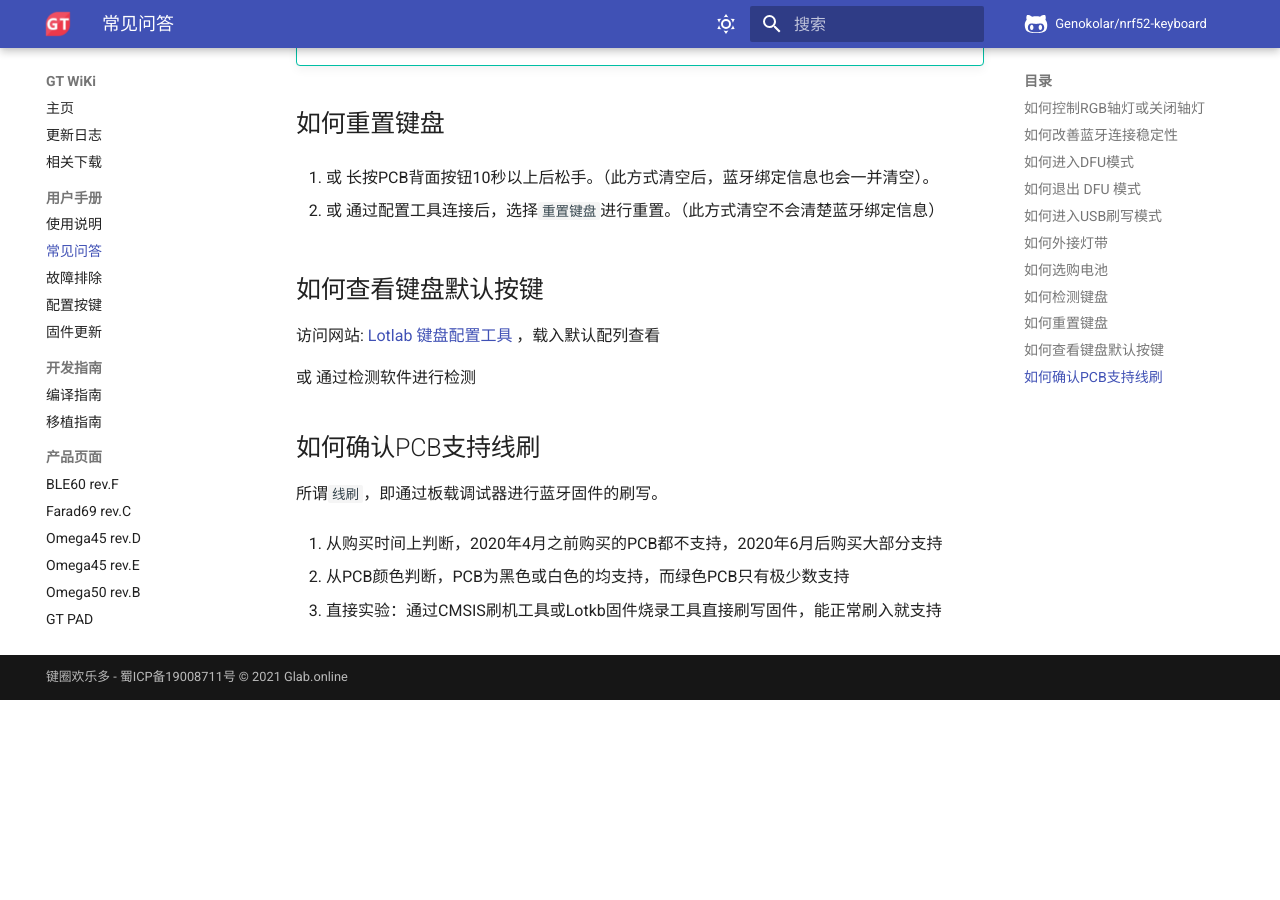
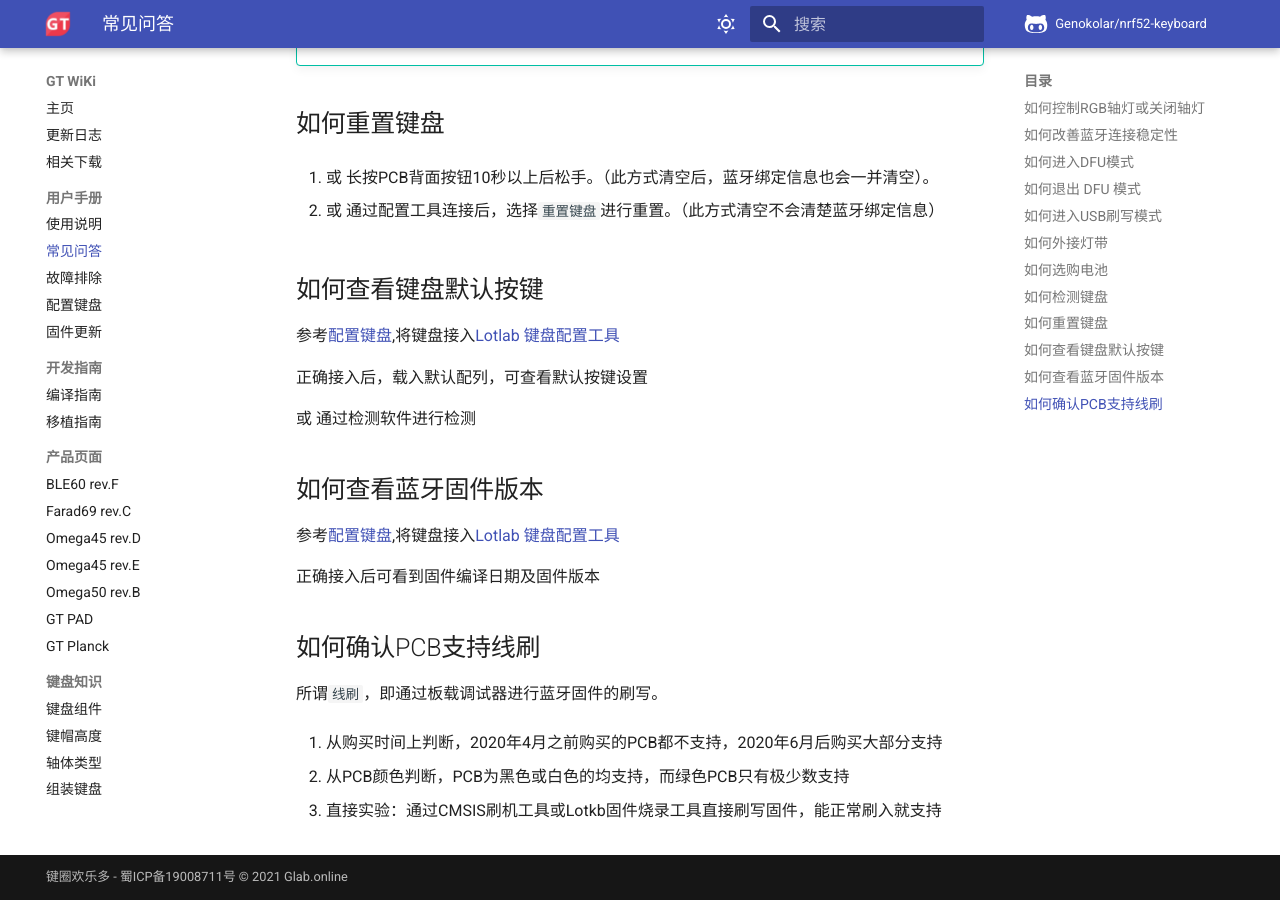
Before and after one commit to genokolar/genokolar.github.io, an MkDocs documentation site: the page built from docs/faq.md, in a window 1280 px wide and 900 px high, scrolled down 3643 px. Built offline with MkDocs 1.6.1 and Material for MkDocs 9.7.7, drawn with Linux system fonts in a browser that asks for light colours; comment, search, counter and statistics services are not loaded; before the commit the page ends 4343 px from its top, so only the background shows below that.

Commit message:
更新配置按键

```diff
--- a/docs/faq.md
+++ b/docs/faq.md
@@ -132,12 +132,19 @@
 
 2. 或 通过配置工具连接后，选择`重置键盘`进行重置。（此方式清空不会清楚蓝牙绑定信息）
 
-如何查看键盘默认按键
+<span id="如何查看蓝牙固件版本">如何查看键盘默认按键</span>
 ----------------------
+参考[配置键盘](configurator.md),将键盘接入[Lotlab 键盘配置工具](http://keyboard.lotlab.org)
 
-访问网站: [Lotlab 键盘配置工具](http://keyboard.lotlab.org) ，载入默认配列查看
+正确接入后，载入默认配列，可查看默认按键设置
 
 或 通过检测软件进行检测
+
+<span id="如何查看蓝牙固件版本">如何查看蓝牙固件版本</span>
+------------------
+参考[配置键盘](configurator.md),将键盘接入[Lotlab 键盘配置工具](http://keyboard.lotlab.org)
+
+正确接入后可看到固件编译日期及固件版本
 
 <span id="如何确认PCB支持线刷">如何确认PCB支持线刷</span>
 ------------------
--- a/mkdocs.yml
+++ b/mkdocs.yml
@@ -116,7 +116,7 @@ nav:
       - 使用说明: manual.md
       - 常见问答: faq.md
       - 故障排除: trouble.md
-      - 配置按键: configurator.md
+      - 配置键盘: configurator.md
       - 固件更新: upgrade.md
     - 开发指南:
       - 编译指南: build.md
```
Also changed, not shown: docs/configurator.md (+4 -2 lines).
